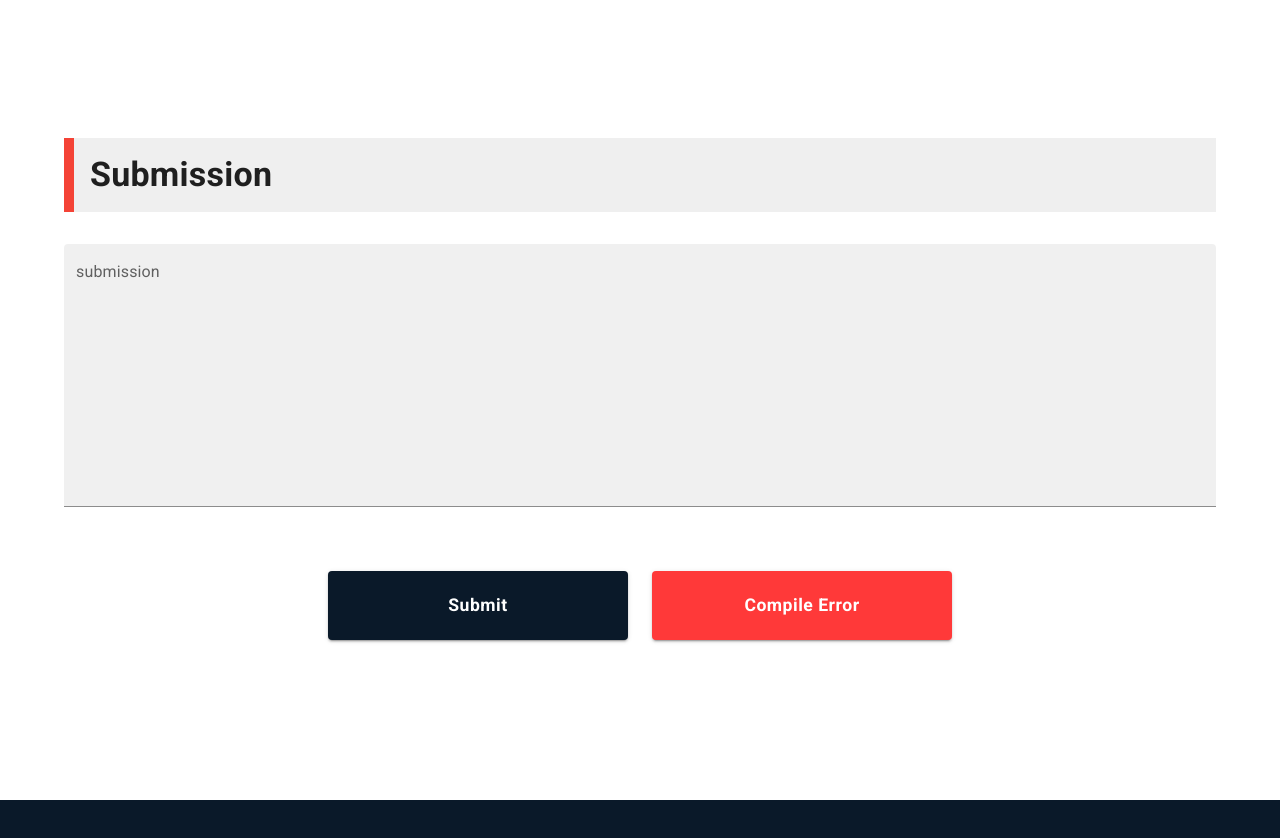
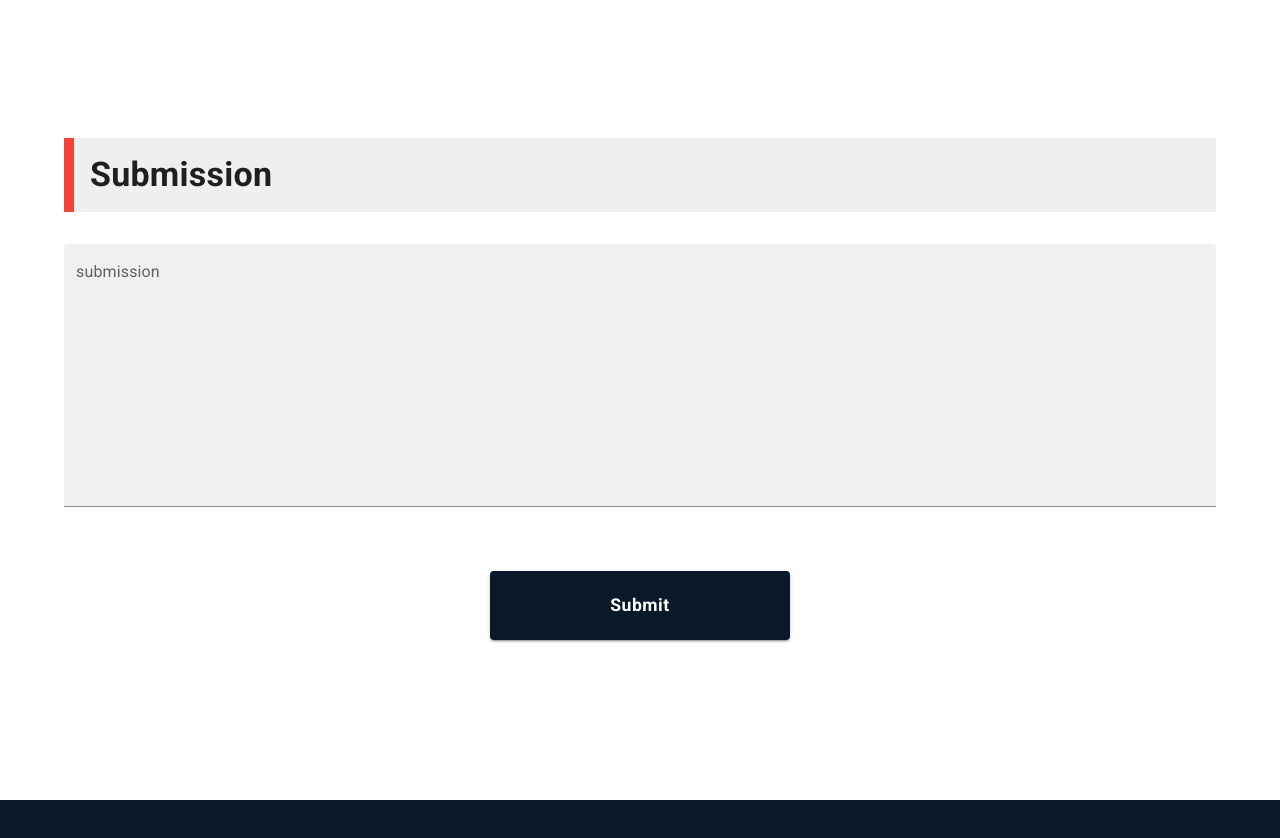
Before and after one commit to HumanCCompilerContest/Human-C-Compiler-Contest_frontend, a Next.js app: page /problems/1 in a window 1280 px wide. Shown: the part 1520-2358 px from the top of the page. Built offline with nearby package versions, Linux system fonts and the light colour scheme.

Commit message:
[refactor] submit form component

```diff
--- /dev/null
+++ b/src/components/organisms/problem/SubmitSection.tsx
@@ -0,0 +1,125 @@
+import { Alert, Box, Button, TextField, Typography } from '@mui/material'
+import type { SxProps, Theme } from '@mui/material/styles'
+import { FC, KeyboardEventHandler } from 'react'
+import { useForm } from 'react-hook-form'
+import TitleLabel from '@/components/atoms/TitleLabel'
+
+type SubmitSectionProps = {
+  hasWCSubmission: boolean
+  errorMessage: string
+  onSubmit: (data: SubmitFormInput) => void
+  sx?: SxProps<Theme>
+}
+
+const SubmitSection: FC<SubmitSectionProps> = ({
+  hasWCSubmission,
+  errorMessage,
+  onSubmit,
+  sx,
+}) => {
+  const {
+    register,
+    handleSubmit,
+    formState: { errors },
+  } = useForm<SubmitFormInput>()
+
+  const handleKeyDown: KeyboardEventHandler<
+    HTMLInputElement | HTMLTextAreaElement
+  > = (e) => {
+    const target = e.target as HTMLInputElement | HTMLTextAreaElement
+    const value = target.value
+
+    if (e.key === 'Tab') {
+      e.preventDefault()
+
+      const cursorPosition = target.selectionStart
+      const cursorEndPosition = target.selectionEnd
+      const tab = '\t'
+      if (cursorPosition === null || cursorEndPosition === null) {
+        return
+      }
+
+      target.value =
+        value.substring(0, cursorPosition) +
+        tab +
+        value.substring(cursorEndPosition)
+
+      target.selectionStart = cursorPosition + 1
+      target.selectionEnd = cursorPosition + 1
+    }
+  }
+
+  return (
+    <Box sx={sx}>
+      <TitleLabel label='Submission' sx={{ mb: '2rem' }} />
+
+      {hasWCSubmission ? (
+        <Typography
+          variant='h5'
+          sx={{
+            mt: '5rem',
+            bgcolor: '#ef5350',
+            color: 'white',
+            lineHeight: '1.5',
+            fontWeight: '600',
+            p: '2rem',
+          }}
+        >
+          正しいコードに対し,コンパイルエラーが提出されました. <br />
+          この問題を再び回答することはできません.
+          <br />
+          詳細は
+          <a
+            href='https://github.com/Alignof/Human_C_Compiler_Contest'
+            target='_black'
+          >
+            レギュレーション
+          </a>
+          をご確認ください.
+        </Typography>
+      ) : (
+        <Box>
+          <Box sx={{ m: '2rem 0' }}>
+            {errorMessage && <Alert severity='error'>{errorMessage}</Alert>}
+          </Box>
+
+          <TextField
+            color='primary'
+            label='submission'
+            variant='filled'
+            rows={10}
+            multiline
+            fullWidth
+            placeholder='input assembly'
+            error={'asm' in errors}
+            helperText={errors.asm ? 'この項目は必須です' : ''}
+            {...register('asm', { required: true })}
+            InputProps={{
+              onKeyDown: handleKeyDown,
+            }}
+          />
+          <Box sx={{ display: 'flex', justifyContent: 'center', m: '4rem' }}>
+            <Button
+              variant='contained'
+              size='large'
+              sx={{
+                width: '300px',
+                py: '1.2rem',
+                fontSize: '1.1rem',
+                fontWeight: '700',
+                '&:hover': {
+                  opacity: 0.8,
+                },
+              }}
+              onClick={handleSubmit(onSubmit)}
+            >
+              Submit
+            </Button>
+          </Box>
+        </Box>
+      )}
+    </Box>
+  )
+}
+
+export default SubmitSection
--- /dev/null
+++ b/src/features/types/form.ts
@@ -0,0 +1,3 @@
+type SubmitFormInput = {
+  asm: string
+}
--- a/src/pages/problems/[id].tsx
+++ b/src/pages/problems/[id].tsx
@@ -1,21 +1,14 @@
-import {
-  Typography,
-  TextField,
-  Button,
-  Box,
-  Alert,
-  AlertTitle,
-} from '@mui/material'
+import { Typography, Box, Alert, AlertTitle } from '@mui/material'
 import Error from 'next/error'
 import Head from 'next/head'
 import { useRouter } from 'next/router'
-import { useState, useEffect, KeyboardEventHandler } from 'react'
-import { useForm } from 'react-hook-form'
+import { useState, useEffect } from 'react'
 
 import Code from '@/components/atoms/Code'
 import Loading from '@/components/atoms/Loading'
 import TitleLabel from '@/components/atoms/TitleLabel'
 import { useAuthContext } from '@/components/contexts/AuthProvider'
+import SubmitSection from '@/components/organisms/problem/SubmitSection'
 import BasicLayout from '@/components/templates/BasicLayout'
 import {
   useProblem,
@@ -23,46 +16,31 @@ import {
   useSubmissionList,
 } from '@/features/api'
 
-type IFormInput = {
-  asm: string
-}
-
 const Problem = () => {
   const router = useRouter()
   const { id } = router.query
   const { user } = useAuthContext()
 
-  const {
-    problemResponse,
-    isLoading: isProblemLoading,
-    isError: isProblemError,
-  } = useProblem(Number(id))
-  const {
-    submissionListResponse,
-    isLoading: isSubmissionLoading,
-    isError: isSubmissionError,
-  } = useSubmissionList(user?.id)
+  const { problemResponse, isError: isProblemError } = useProblem(Number(id))
+  const { submissionListResponse, isError: isSubmissionError } =
+    useSubmissionList(user?.id)
 
   const [errorMessage, setErrorMessage] = useState('')
   const [isPostLoading, setIsPostLoading] = useState(false)
-  const {
-    register,
-    handleSubmit,
-    formState: { errors },
-  } = useForm<IFormInput>()
 
-  const hasWCSubmission = submissionListResponse?.items
-    ?.filter((v) => v.problem.id === Number(id))
-    .reduce((pv, cv) => pv || cv.result === 'WC', false)
+  const hasWCSubmission =
+    submissionListResponse?.items
+      ?.filter((v) => v.problem.id === Number(id))
+      .reduce((pv, cv) => pv || cv.result === 'WC', false) ?? false
 
   useEffect(() => {
     if (problemResponse?.status === 'login-required') {
       router.push('/login')
       return
     }
-  }, [problemResponse?.status])
+  }, [router, problemResponse?.status])
 
-  const onSubmit = async (data: IFormInput) => {
+  const onSubmit = async (data: SubmitFormInput) => {
     setIsPostLoading(true)
     const res = await requestSubmission(Number(id), {
       asm: data.asm,
@@ -76,48 +54,6 @@ const Problem = () => {
     }
 
     router.push(`/submissions/${res.submission.id}/`)
-  }
-
-  const handleCEClick = async () => {
-    setIsPostLoading(true)
-    const res = await requestSubmission(Number(id), {
-      asm: 'compile error submitted',
-      isCE: true,
-    })
-    setIsPostLoading(false)
-
-    if (res.status === 'ng') {
-      setErrorMessage(res.errorMessage)
-      return
-    }
-
-    router.push(`/submissions/${res.submission.id}/`)
-  }
-
-  const handleKeyDown: KeyboardEventHandler<
-    HTMLInputElement | HTMLTextAreaElement
-  > = (e) => {
-    const target = e.target as HTMLInputElement | HTMLTextAreaElement
-    const value = target.value
-
-    if (e.key === 'Tab') {
-      e.preventDefault()
-
-      const cursorPosition = target.selectionStart
-      const cursorEndPosition = target.selectionEnd
-      const tab = '\t'
-      if (cursorPosition === null || cursorEndPosition === null) {
-        return
-      }
-
-      target.value =
-        value.substring(0, cursorPosition) +
-        tab +
-        value.substring(cursorEndPosition)
-
-      target.selectionStart = cursorPosition + 1
-      target.selectionEnd = cursorPosition + 1
-    }
   }
 
   if (isProblemError) {
@@ -139,10 +75,8 @@ const Problem = () => {
   }
 
   if (
-    isProblemLoading ||
     !problemResponse ||
     problemResponse.status === 'login-required' ||
-    isSubmissionLoading ||
     !submissionListResponse ||
     submissionListResponse.status === 'login-required'
   ) {
@@ -176,7 +110,7 @@ const Problem = () => {
           </Typography>
 
           <Box sx={{ m: '5rem 0 10rem' }}>
-            <TitleLabel label='問題文' sx={{ mb: '2rem' }} />
+            <TitleLabel label='Problem' sx={{ mb: '2rem' }} />
             <Typography variant='h6' sx={{ p: '1rem' }}>
               {problem.statement}
             </Typography>
@@ -201,98 +135,12 @@ const Problem = () => {
             <Typography variant='h6'>{problem.output_desc}</Typography>
           </Box>
 
-          <Box sx={{ m: '10rem 0' }}>
-            <TitleLabel label='Submission' sx={{ mb: '2rem' }} />
-
-            {hasWCSubmission ? (
-              <Typography
-                variant='h5'
-                sx={{
-                  mt: '5rem',
-                  bgcolor: '#ef5350',
-                  color: 'white',
-                  lineHeight: '1.5',
-                  fontWeight: '600',
-                  p: '2rem',
-                }}
-              >
-                正しいコードに対し,コンパイルエラーが提出されました. <br />
-                この問題を再び回答することはできません.
-                <br />
-                詳細は
-                <a
-                  href='https://github.com/Alignof/Human_C_Compiler_Contest'
-                  target='_black'
-                >
-                  レギュレーション
-                </a>
-                をご確認ください.
-              </Typography>
-            ) : (
-              <Box>
-                <Box sx={{ m: '2rem 0' }}>
-                  {errorMessage && (
-                    <Alert severity='error'>{errorMessage}</Alert>
-                  )}
-                </Box>
-
-                <TextField
-                  color='primary'
-                  label='submission'
-                  variant='filled'
-                  rows={10}
-                  multiline
-                  fullWidth
-                  placeholder='input assembly'
-                  error={'asm' in errors}
-                  helperText={errors.asm ? 'この項目は必須です' : ''}
-                  {...register('asm', { required: true })}
-                  InputProps={{
-                    onKeyDown: handleKeyDown,
-                  }}
-                />
-                <Box
-                  sx={{ display: 'flex', justifyContent: 'center', m: '4rem' }}
-                >
-                  <Button
-                    variant='contained'
-                    size='large'
-                    sx={{
-                      width: '300px',
-                      py: '1.2rem',
-                      fontSize: '1.1rem',
-                      fontWeight: '700',
-                      '&:hover': {
-                        opacity: 0.8,
-                      },
-                    }}
-                    onClick={handleSubmit(onSubmit)}
-                  >
-                    Submit
-                  </Button>
-                  <Button
-                    variant='contained'
-                    size='large'
-                    sx={{
-                      width: '300px',
-                      backgroundColor: '#ff3939',
-                      ml: '1.5rem',
-                      py: '1.2rem',
-                      fontSize: '1.1rem',
-                      fontWeight: '700',
-                      '&:hover': {
-                        backgroundColor: '#ff3939',
-                        opacity: 0.8,
-                      },
-                    }}
-                    onClick={handleCEClick}
-                  >
-                    Compile Error
-                  </Button>
-                </Box>
-              </Box>
-            )}
-          </Box>
+          <SubmitSection
+            hasWCSubmission={hasWCSubmission}
+            onSubmit={onSubmit}
+            errorMessage={errorMessage}
+            sx={{ m: '10rem 0' }}
+          />
         </Box>
       )}
 
```
